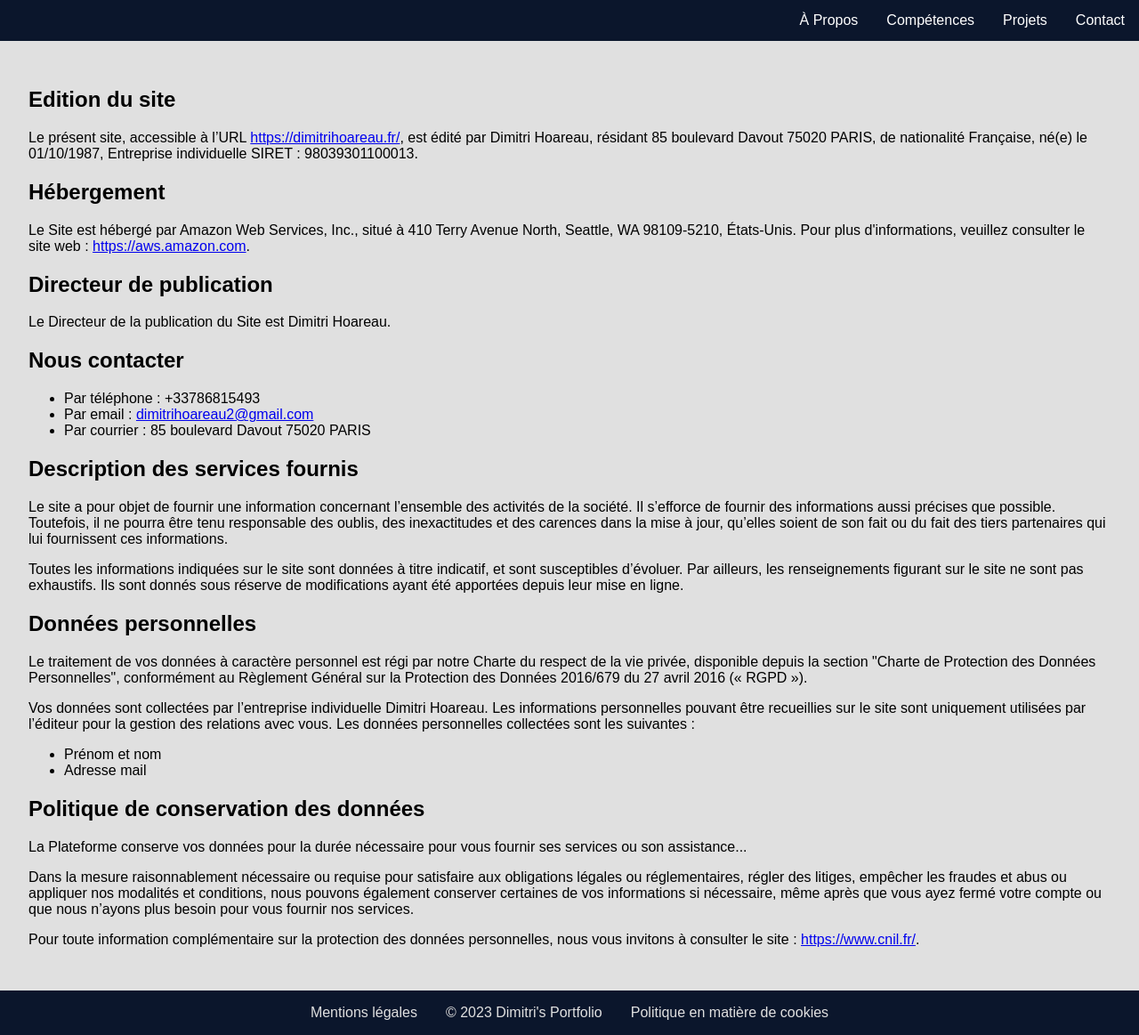
After one commit to dimitri-hoareau/dimitri-portfolio, a Django app: page /mentions in a window 1280 px wide. The commit adds this page. Shown: the whole page at 89% size. Run offline with Django 4.2, Linux system fonts and the light colour scheme; parts of the project's set-up code (start-up, migrations or seed data) failed here and were passed over.

Commit message:
add base.htm, and legal and cookies policy

```diff
--- /dev/null
+++ b/mainpage/static/css/mention-cookies.css
@@ -0,0 +1,5 @@
+.mentions-cookies{
+ background-color: #e0e0e0;
+ color: black;
+ padding: 2em;
+}
--- a/mainpage/static/css/style.css
+++ b/mainpage/static/css/style.css
@@ -162,6 +162,9 @@ p i {
 
 .footer-text-class {
     text-align: center;
+    color: #e0e0e0;
+    text-decoration: none;
+    margin: 1em;
 }
 .contact-section{
     display: flex;
@@ -220,6 +223,12 @@ p i {
     align-items: center;
 }
 
+.footer-class {
+    display: flex;
+  justify-content: center;
+  align-items: center;
+}
+
 
 @media screen and (max-width: 1250px) {
     .about-class-content {
--- /dev/null
+++ b/mainpage/templates/mainpage/base.html
@@ -0,0 +1,35 @@
+{% load static %}
+
+
+<!DOCTYPE html>
+<html>
+<head>
+    <meta charset="UTF-8">
+    <meta name="viewport" content="width=device-width, initial-scale=1.0">
+    <meta name="description" content="Bienvenue sur le portfolio de Dimitri Hoareau, développeur web spécialisé en Python et ancien enseignant. Découvrez mes projets web, mon parcours de reconversion et mes compétences en développement. Disponible pour des missions freelance en full remote.">
+    <link rel="stylesheet" href="{% static 'css/style.css' %}">
+    <link rel="stylesheet" href="{% static 'css/mention-cookies.css' %}">
+    <link rel="stylesheet" href="{% static 'frontend/assets/index-B7jMB0eU.css' %}">
+    <link rel="stylesheet" href="https://cdnjs.cloudflare.com/ajax/libs/font-awesome/5.15.1/css/all.min.css">
+</head>
+<body class="body-class">
+    <nav class="navbar">
+        <ul class="nav-links">
+            <li><a href="/#about-section">À Propos</a></li>
+            <li><a href="/#skills-section">Compétences</a></li>
+            <li><a href="/#projects-section">Projets</a></li>
+            <li><a href="/#contact-section">Contact</a></li>
+        </ul>
+    </nav>
+
+        {% block content %}
+        {% endblock %}
+
+
+        <footer class="footer-class">
+            <a class="footer-text-class" href="mentions">Mentions légales</a>
+            <a class="footer-text-class" href="/">© 2023 Dimitri's Portfolio</a>
+            <a class="footer-text-class" href="cookies">Politique en matière de cookies</a>
+        </footer>
+</body>
+</html>
--- /dev/null
+++ b/mainpage/templates/mainpage/mentions.html
@@ -0,0 +1,49 @@
+{% extends 'mainpage/base.html' %}
+
+{% block content %}
+    <main class="mentions-cookies">
+        <section id="legal-notice">
+            <h2>Edition du site</h2>
+            <p>Le présent site, accessible à l’URL <a href="https://dimitrihoareau.fr/">https://dimitrihoareau.fr/</a>, est édité par Dimitri Hoareau, résidant 85 boulevard Davout 75020 PARIS, de nationalité Française, né(e) le 01/10/1987, Entreprise individuelle SIRET :  98039301100013.</p>
+
+            <h2>Hébergement</h2>
+            <p>Le Site est hébergé par Amazon Web Services, Inc., situé à 410 Terry Avenue North, Seattle, WA 98109-5210, États-Unis. Pour plus d'informations, veuillez consulter le site web : <a href="https://aws.amazon.com">https://aws.amazon.com</a>.</p>
+
+
+            <h2>Directeur de publication</h2>
+            <p>Le Directeur de la publication du Site est Dimitri Hoareau.</p>
+
+            <h2>Nous contacter</h2>
+            <ul>
+                <li>Par téléphone : +33786815493</li>
+                <li>Par email : <a href="mailto:dimitrihoareau2@gmail.com">dimitrihoareau2@gmail.com</a></li>
+                <li>Par courrier : 85 boulevard Davout 75020 PARIS</li>
+            </ul>
+        </section>
+
+        <section id="privacy-policy">
+            <h2>Description des services fournis</h2>
+            <p>Le site a pour objet de fournir une information concernant l’ensemble des activités de la société. Il s’efforce de fournir des informations aussi précises que possible. Toutefois, il ne pourra être tenu responsable des oublis, des inexactitudes et des carences dans la mise à jour, qu’elles soient de son fait ou du fait des tiers partenaires qui lui fournissent ces informations.</p>
+
+            <p>Toutes les informations indiquées sur le site sont données à titre indicatif, et sont susceptibles d’évoluer. Par ailleurs, les renseignements figurant sur le site ne sont pas exhaustifs. Ils sont donnés sous réserve de modifications ayant été apportées depuis leur mise en ligne.</p>
+
+            <h2>Données personnelles</h2>
+            <p>Le traitement de vos données à caractère personnel est régi par notre Charte du respect de la vie privée, disponible depuis la section "Charte de Protection des Données Personnelles", conformément au Règlement Général sur la Protection des Données 2016/679 du 27 avril 2016 (« RGPD »).</p>
+
+            <p>Vos données sont collectées par l’entreprise individuelle Dimitri Hoareau. Les informations personnelles pouvant être recueillies sur le site sont uniquement utilisées par l’éditeur pour la gestion des relations avec vous. Les données personnelles collectées sont les suivantes :</p>
+            <ul>
+                <li>Prénom et nom</li>
+                <li>Adresse mail</li>
+            </ul>
+
+
+
+            <h2>Politique de conservation des données</h2>
+            <p>La Plateforme conserve vos données pour la durée nécessaire pour vous fournir ses services ou son assistance...</p>
+
+            <p>Dans la mesure raisonnablement nécessaire ou requise pour satisfaire aux obligations légales ou réglementaires, régler des litiges, empêcher les fraudes et abus ou appliquer nos modalités et conditions, nous pouvons également conserver certaines de vos informations si nécessaire, même après que vous ayez fermé votre compte ou que nous n’ayons plus besoin pour vous fournir nos services.</p>
+
+            <p>Pour toute information complémentaire sur la protection des données personnelles, nous vous invitons à consulter le site : <a href="https://www.cnil.fr/">https://www.cnil.fr/</a>.</p>
+        </section>
+    </main>
+    {% endblock %}
--- a/mainpage/views.py
+++ b/mainpage/views.py
@@ -5,3 +5,9 @@ from mainpage.models import Project
 def index(request):
     project = Project.objects.all()
     return render(request, 'mainpage/index.html', {'project': project})
+
+def mentions(request):
+    return render(request, 'mainpage/mentions.html')
+
+def cookies(request):
+    return render(request, 'mainpage/cookies.html')
--- a/portfolio/urls.py
+++ b/portfolio/urls.py
@@ -18,7 +18,7 @@ from django.conf import settings
 from django.conf.urls.static import static
 from django.contrib import admin
 from django.urls import include, path
-from mainpage.views import index
+from mainpage.views import index, mentions, cookies
 from projectapi.views import ProjectAPIView
 
 
@@ -26,6 +26,8 @@ from projectapi.views import ProjectAPIView
 urlpatterns = [
     path('admin/', admin.site.urls),
     path('', index, name='index'),
+    path('mentions', mentions, name='mentions'),
+    path('cookies', cookies, name='cookies'),
     path('api-auth/', include('rest_framework.urls')),
     path('api/projects/', ProjectAPIView.as_view()),
 ]
```
Also changed, not shown: mainpage/templates/mainpage/cookies.html (added, +47 -0 lines), mainpage/templates/mainpage/index.html (+4 -32 lines), .github/workflows/django_ci_cd_pipeline.yml, media/vue.png (added).
